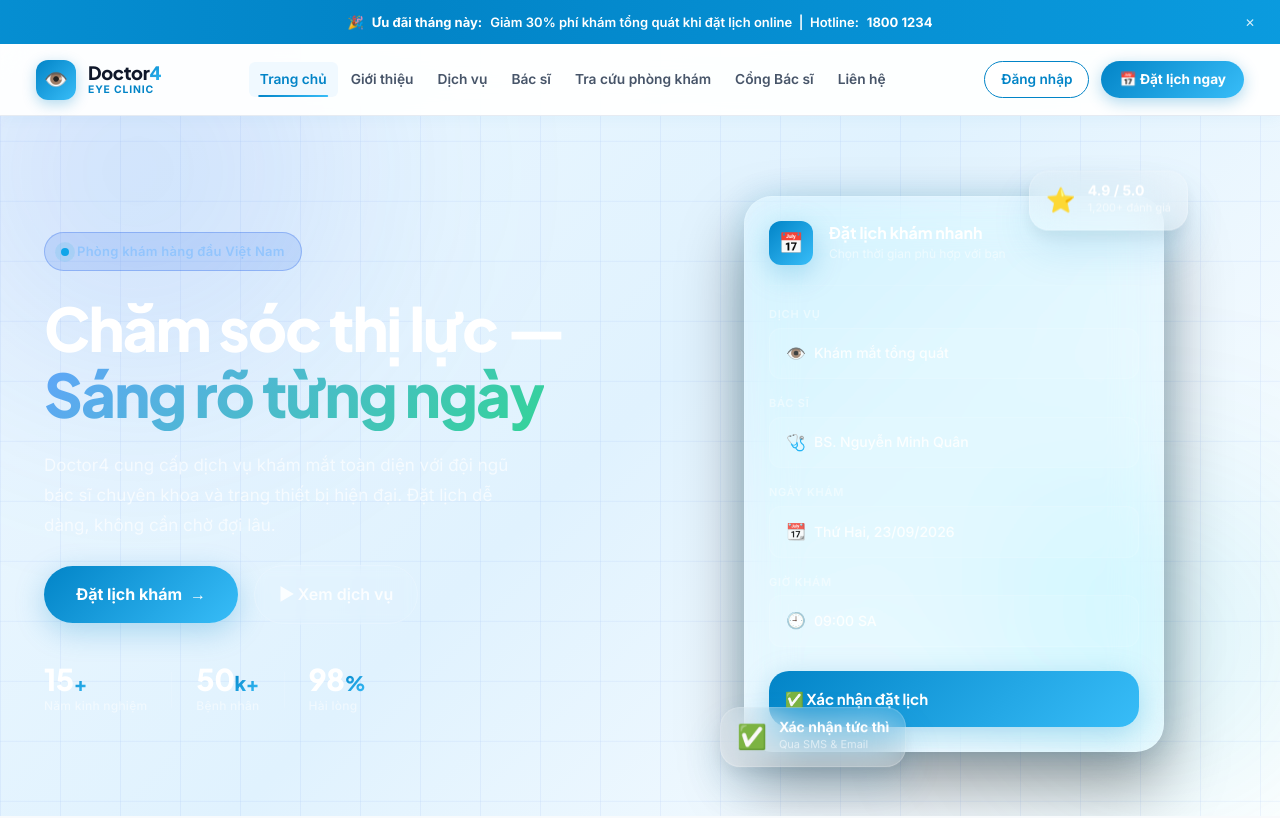
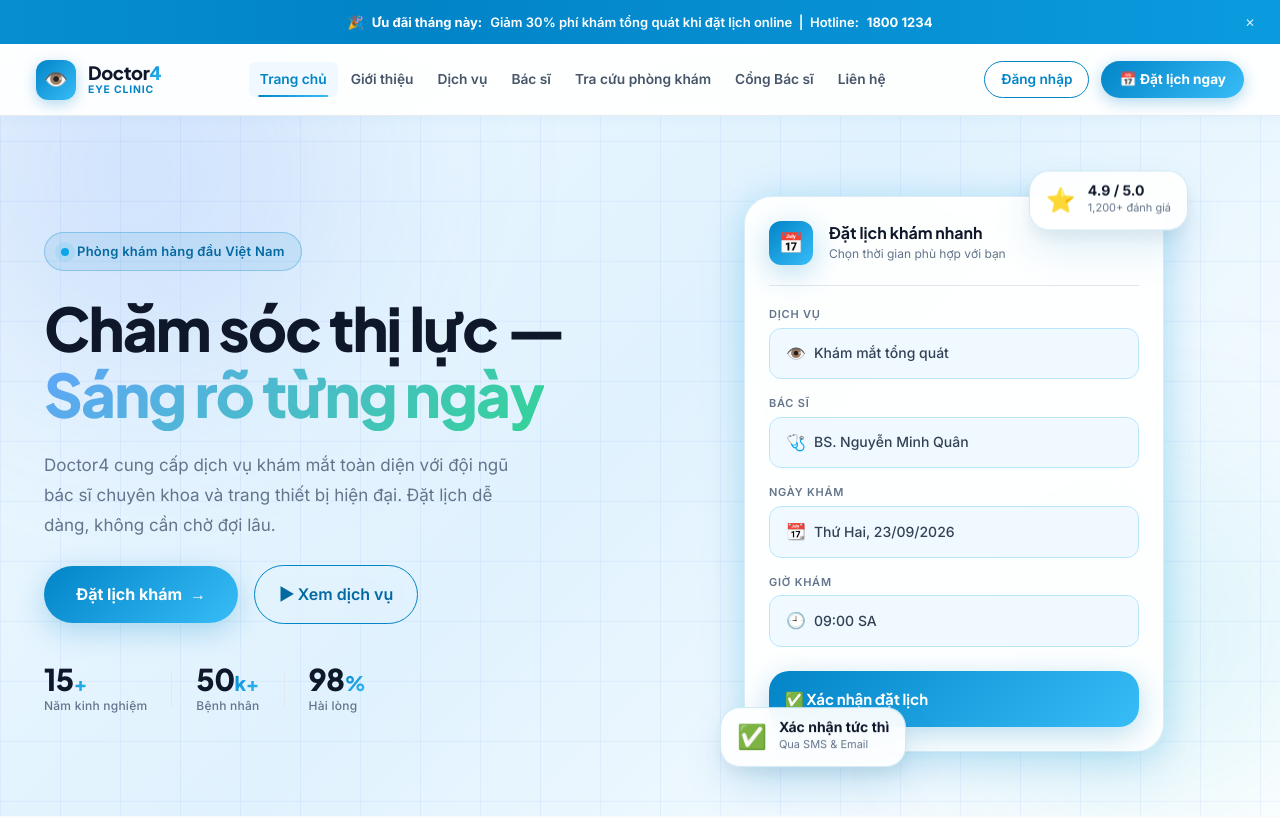
Before and after one commit to ht017149-boop/website-dat-phong-kham-mat-doctor4, a website built with Vite: page index.html in a window 1280 px wide. Shown: the top 818 px of the page. Built offline with nearby package versions, Linux system fonts and the light colour scheme.

Commit message:
css capnhat

```diff
--- a/src/css/home.css
+++ b/src/css/home.css
@@ -84,11 +84,11 @@
   gap: var(--sp-2);
   padding: var(--sp-2) var(--sp-4);
   border-radius: var(--r-full);
-  background: rgba(37,99,235,0.15);
-  border: 1px solid rgba(37,99,235,0.30);
+  background: rgba(2,132,199,0.10);
+  border: 1px solid rgba(2,132,199,0.30);
   font-size: 0.8125rem;
   font-weight: 600;
-  color: #93C5FD;
+  color: var(--clr-primary-dark);
   letter-spacing: 0.02em;
   width: fit-content;
 }
@@ -110,7 +110,7 @@
   font-family: var(--font-heading);
   font-size: clamp(2.25rem, 5vw, 3.75rem);
   font-weight: 900;
-  color: var(--clr-white);
+  color: var(--clr-dark);
   line-height: 1.1;
   letter-spacing: -0.03em;
 }
@@ -125,7 +125,7 @@
 .hero-desc {
   font-size: 1.0625rem;
   line-height: 1.75;
-  color: rgba(255,255,255,0.65);
+  color: var(--clr-mid);
   max-width: 480px;
 }
 
@@ -169,14 +169,14 @@
   border-radius: var(--r-full);
   font-size: 1rem;
   font-weight: 600;
-  color: rgba(255,255,255,0.85);
-  border: 1.5px solid rgba(255,255,255,0.20);
+  color: var(--clr-primary-dark);
+  border: 1.5px solid var(--clr-primary);
   backdrop-filter: blur(6px);
   transition: background var(--tr-fast), border-color var(--tr-fast), color var(--tr-fast);
 }
 .btn-outline:hover {
-  background: rgba(255,255,255,0.08);
-  border-color: rgba(255,255,255,0.40);
+  background: var(--clr-primary);
+  border-color: var(--clr-primary-dark);
   color: var(--clr-white);
 }
 
@@ -198,7 +198,7 @@
   font-family: var(--font-heading);
   font-size: 1.875rem;
   font-weight: 900;
-  color: var(--clr-white);
+  color: var(--clr-dark);
   line-height: 1;
   letter-spacing: -0.02em;
 }
@@ -214,14 +214,14 @@
 .stat-label {
   font-size: 0.75rem;
   font-weight: 500;
-  color: rgba(255,255,255,0.50);
+  color: var(--clr-mid);
   letter-spacing: 0.02em;
 }
 
 .stat-divider {
   width: 1px;
   height: 36px;
-  background: rgba(255,255,255,0.12);
+  background: var(--clr-border);
 }
 
 /* ── Hero Visual (Right) ─────────────────────────────── */
@@ -245,10 +245,10 @@
   gap: var(--sp-3);
   padding: var(--sp-3) var(--sp-4);
   border-radius: var(--r-lg);
-  background: rgba(255,255,255,0.10);
+  background: rgba(255,255,255,0.92);
   backdrop-filter: blur(20px);
   -webkit-backdrop-filter: blur(20px);
-  border: 1px solid rgba(255,255,255,0.18);
+  border: 1px solid rgba(2,132,199,0.18);
   box-shadow: var(--shadow-lg);
   z-index: 2;
   animation: badgeFloat 4s ease-in-out infinite alternate;
@@ -282,24 +282,24 @@
 .badge-info strong {
   font-size: 0.875rem;
   font-weight: 700;
-  color: var(--clr-white);
+  color: var(--clr-dark);
   line-height: 1;
 }
 
 .badge-info span {
   font-size: 0.6875rem;
-  color: rgba(255,255,255,0.60);
+  color: var(--clr-mid);
 }
 
 /* Appointment Card */
 .appointment-card {
-  background: rgba(255,255,255,0.07);
+  background: rgba(255,255,255,0.95);
   backdrop-filter: blur(24px) saturate(180%);
   -webkit-backdrop-filter: blur(24px) saturate(180%);
-  border: 1px solid rgba(255,255,255,0.12);
+  border: 1px solid rgba(2,132,199,0.15);
   border-radius: var(--r-xl);
   padding: var(--sp-6);
-  box-shadow: 0 32px 64px rgba(0,0,0,0.40), var(--shadow-glow);
+  box-shadow: 0 20px 48px rgba(2,132,199,0.14), var(--shadow-glow);
   animation: cardRise 0.8s cubic-bezier(0.25,0.46,0.45,0.94) both;
 }
 
@@ -314,7 +314,7 @@
   gap: var(--sp-4);
   margin-bottom: var(--sp-5);
   padding-bottom: var(--sp-5);
-  border-bottom: 1px solid rgba(255,255,255,0.08);
+  border-bottom: 1px solid var(--clr-border);
 }
 
 .appt-card-icon {
@@ -331,13 +331,13 @@
   font-family: var(--font-heading);
   font-size: 1rem;
   font-weight: 700;
-  color: var(--clr-white);
+  color: var(--clr-dark);
   line-height: 1.2;
 }
 
 .appt-card-sub {
   font-size: 0.75rem;
-  color: rgba(255,255,255,0.50);
+  color: var(--clr-mid);
   margin-top: 2px;
 }
 
@@ -351,7 +351,7 @@
   display: block;
   font-size: 0.6875rem;
   font-weight: 600;
-  color: rgba(255,255,255,0.45);
+  color: var(--clr-mid);
   letter-spacing: 0.07em;
   text-transform: uppercase;
   margin-bottom: var(--sp-1);
@@ -363,11 +363,11 @@
   gap: var(--sp-2);
   padding: var(--sp-3) var(--sp-4);
   border-radius: var(--r-md);
-  background: rgba(255,255,255,0.06);
-  border: 1px solid rgba(255,255,255,0.10);
+  background: #f0f9ff;
+  border: 1px solid #bae6fd;
   font-size: 0.875rem;
   font-weight: 500;
-  color: rgba(255,255,255,0.85);
+  color: var(--clr-dark-3);
 }
 
 .field-icon { font-size: 1rem; }
```
